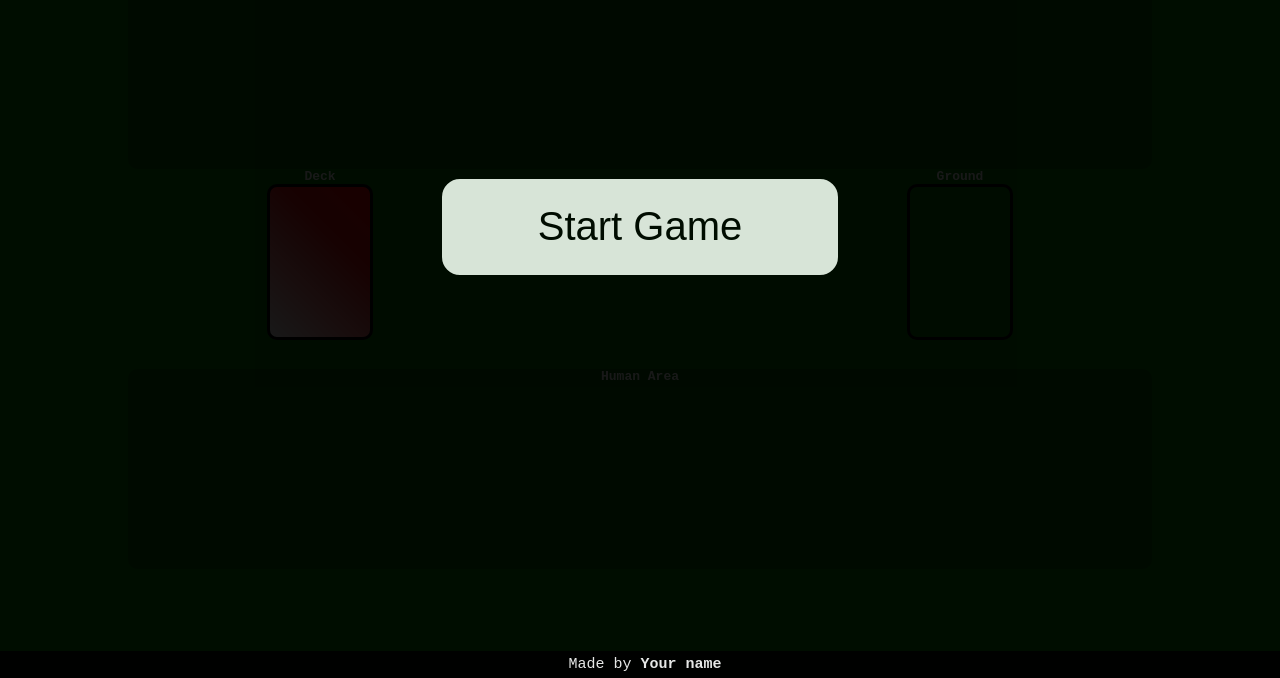
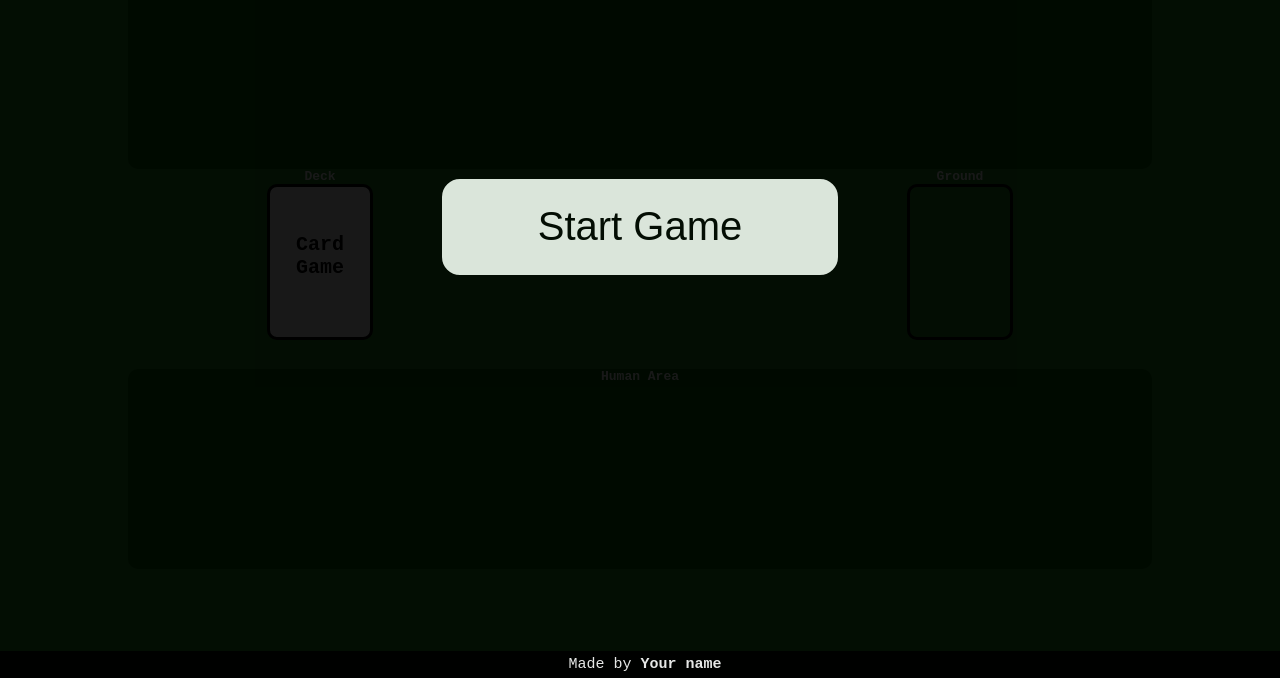
Before and after one commit to ahmedhammad97/Card-Game, a plain HTML site: page index.html in a window 1280 px wide. Shown: the part 122-800 px from the top of the page. Drawn offline with Linux system fonts and the light colour scheme.

Commit message:
Change cards style

```diff
--- a/styles.css
+++ b/styles.css
@@ -3,7 +3,7 @@
 }
 
 body {
-    background-color: green;
+    background-color: forestgreen;
     margin: 0;
     padding: 0;
     font-family: monospace;
@@ -104,16 +104,20 @@ footer {
 
 .cardFront .digit{
     font-size: 30px;
+    display: inline-block;
+    vertical-align: middle;
+    line-height: 150px;
 }
 
 .cardBack {
     background: rgb(255,255,255);
-    background: linear-gradient(
-        45deg,
-        rgba(255,255,255,1) 0%,
-        rgba(239,22,22,1) 65%,
-        rgba(255,0,0,1) 100%
-    );
+}
+
+.cardBack:after {
+    content: "\A\A Card\A Game";
+    white-space: pre;
+    align-content: center;
+    font-size: 20px;
 }
 
 .cards {
```
